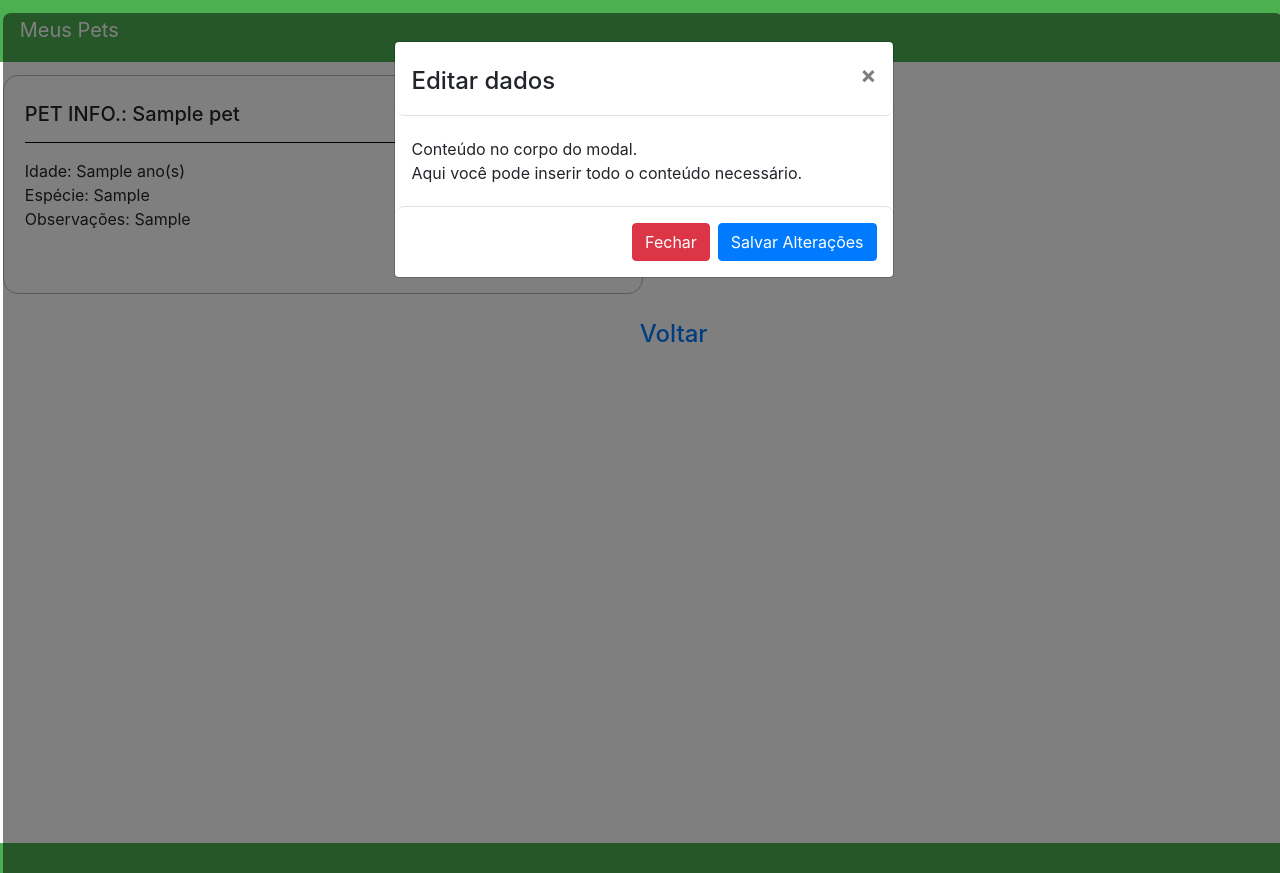
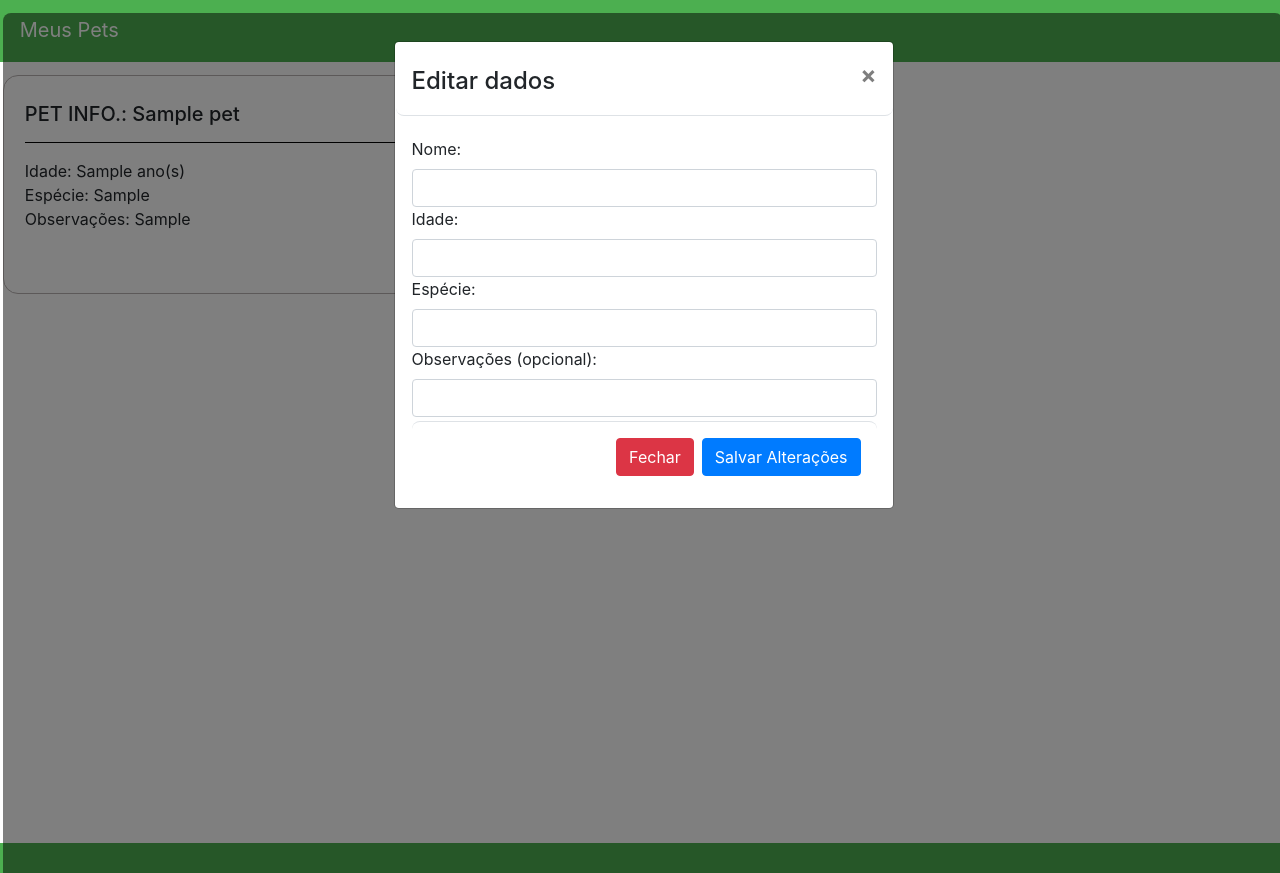
Before and after one commit to JulianafBandeira/pongss, a Flask app: page /pets in a window 1280 px wide, after a click on "Editar". Run offline with Flask 3, Linux system fonts and the light colour scheme; a user stored in the database is signed in; tables that the repository leaves empty hold one stand-in row (values such as "Sample post"); some libraries are stand-ins or nearby versions.

Commit message:
conf update

```diff
--- a/app.py
+++ b/app.py
@@ -14,7 +14,7 @@ from models.pet import Pet
 app = Flask(__name__)
 CORS(app, resources={r"/*": {"origins": "*"}})
 
-app.config['SQLALCHEMY_DATABASE_URI'] = "postgresql://postgres:1234@localhost:5432/pet"
+app.config['SQLALCHEMY_DATABASE_URI'] = "postgresql://marcella:409014@localhost:5432/petconfy-services"
 app.config['SQLALCHEMY_TRACK_MODIFICATIONS'] = False
 SECRET_KEY = os.urandom(32)
 app.config['SECRET_KEY'] = SECRET_KEY
@@ -114,12 +114,32 @@ def deletePet(id):
         if pet is not None:
             db.session.delete(pet)
             db.session.commit()
-            return 'PET EXCLUÍDO'
+            pets = Pet.query.filter_by(user_id=user_id).all()
+            return render_template('pets.html', pets=pets)
         else:
             return 'PET NÃO ENCONTRADO'
     else:
         return 'SEM AUTORIZAÇÃO', 405
 
 
+@app.route('/pets/<int:id>', methods=['GET', 'POST'])
+@login_required
+def updatePet(id):
+    if current_user.is_authenticated:
+        user_id = current_user.id
+        nome = request.form['nome']
+        idade = request.form['idade']
+        especie = request.form['especie']
+        observacoes = request.form['observacoes']
+        pet = Pet.query.get(id)
+        pet.nome = nome
+        pet.idade = idade
+        pet.especie = especie
+        pet.observacoes = observacoes
+        db.session.commit()
+        pets = Pet.query.filter_by(user_id=user_id).all()
+    return render_template('pets.html', pets=pets)
+
+
 if __name__ == "__main__":
     app.run(debug=True)
--- a/forms/forms.py
+++ b/forms/forms.py
@@ -47,7 +47,7 @@ class FormularioPet(FlaskForm):
                               validators.Regexp(
                                   '[a-zA-Z]+', message="Espécie deve conter somente letras")
                           ])
-    observacoes = StringField('observacoes',
+    observacoes = StringField('observacoes (opcional)',
                               [
                                   validators.Regexp(
                                       '^[a-zA-Z0-9_.-]*$', message=""),
--- a/templates/pets.html
+++ b/templates/pets.html
@@ -85,14 +85,22 @@
         </div>
 
         <div class="modal-body">
-          <p>Conteúdo no corpo do modal.</p>
-          <p>Aqui você pode inserir todo o conteúdo necessário.</p>
+          <form method="post" action="{{url_for('updatePet', id=pet.id)}}">
+            <label>Nome: </label>
+            <input type="text" class="form-control" aria-label="Default" name="nome">
+            <label>Idade: </label>
+            <input type="text" class="form-control" aria-label="Default" name="idade">
+            <label>Espécie: </label>
+            <input type="text" class="form-control" aria-label="Default" name="especie">
+            <label>Observações (opcional): </label>
+            <input type="text" class="form-control" aria-label="Default" name="observacoes">
+            <div class="modal-footer">
+              <button type="button" class="btn btn-danger" data-dismiss="modal">Fechar</button>
+              <button type="submit" class="btn btn-primary" value="Submit">Salvar Alterações</button>
+            </div>
+          </form>
         </div>
 
-        <div class="modal-footer">
-          <button type="button" class="btn btn-danger" data-dismiss="modal">Fechar</button>
-          <button type="button" class="btn btn-primary">Salvar Alterações</button>
-        </div>
 
       </div>
     </div>
--- a/templates/user.html
+++ b/templates/user.html
@@ -54,7 +54,7 @@
     </div>
     <div style="padding-right: 0.1%;" class="col mb-4">
       <div class="card h-100">
-        <img src="https://plus.unsplash.com/premium_photo-1661723698664-fcfef3f355ab?ixlib=rb-4.0.3&ixid=MnwxMjA3fDB8MHxwaG90by1wYWdlfHx8fGVufDB8fHx8&auto=format&fit=crop&w=871&q=80" class="card-img-top" alt="...">
+        <img src="https://images.unsplash.com/photo-1597162216923-ba6d99390c10?ixlib=rb-4.0.3&ixid=M3wxMjA3fDB8MHxwaG90by1wYWdlfHx8fGVufDB8fHx8fA%3D%3D&auto=format&fit=crop&w=870&q=80" class="card-img-top" alt="...">
         <div class="card-body">
           <h5 class="card-title">DIA LEGAL</h5>
           <p class="card-text">Lorem ipsum dolor sit amet consectetur adipisicing elit. Fugiat ullam magni cumque perferendis ipsa.</p>
@@ -64,7 +64,7 @@
     </div>
     <div style="padding-right: 0.1%;" class="col mb-4">
       <div class="card h-100">
-        <img src="https://images.unsplash.com/photo-1541781774459-bb2af2f05b55?ixlib=rb-4.0.3&ixid=MnwxMjA3fDB8MHxwaG90by1wYWdlfHx8fGVufDB8fHx8&auto=format&fit=crop&w=860&q=80" class="card-img-top" alt="...">
+        <img src="https://images.unsplash.com/photo-1425082661705-1834bfd09dca?ixlib=rb-4.0.3&ixid=M3wxMjA3fDB8MHxwaG90by1wYWdlfHx8fGVufDB8fHx8fA%3D%3D&auto=format&fit=crop&w=876&q=80" class="card-img-top" alt="...">
         <div class="card-body">
           <h5 class="card-title">BOA NOITE COMPANHEIRO</h5>
           <p class="card-text">Lorem, ipsum dolor sit amet consectetur adipisicing elit. Sint veniam officia animi, fugiat non dolorem.</p>
```
